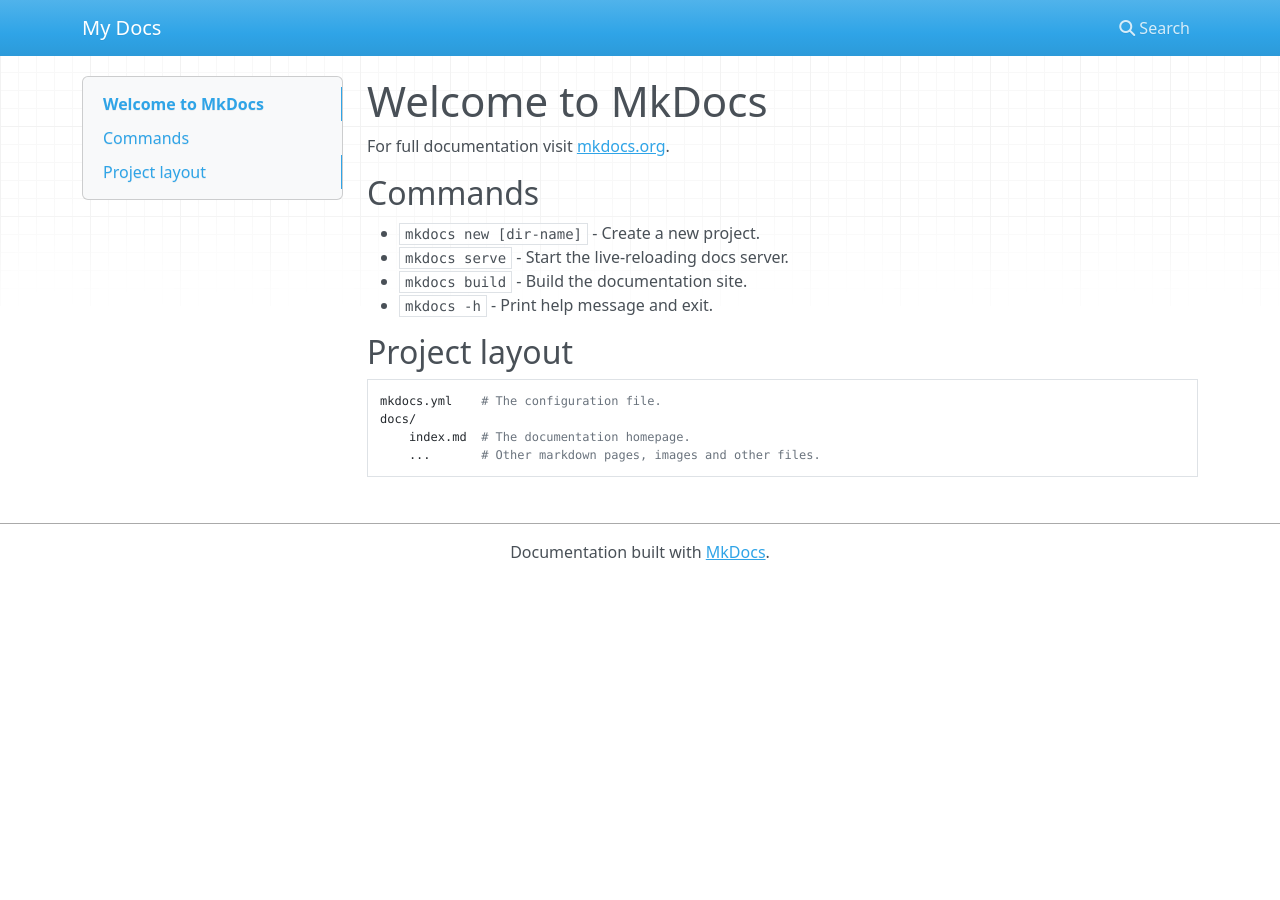
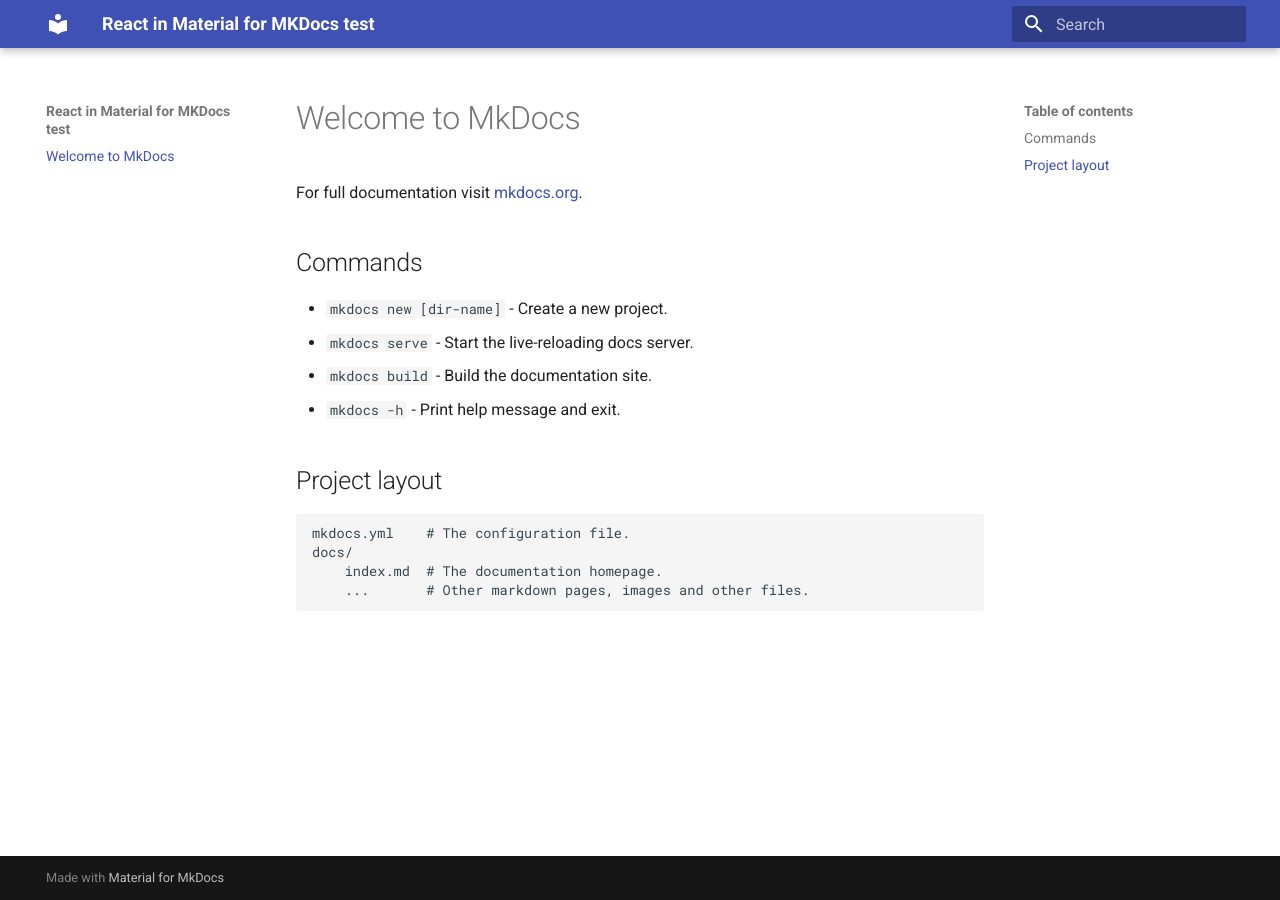
Before and after one commit to Raxxius/react-in-mkdocs-test, an MkDocs documentation site: the page built from docs/index.md, in a window 1280 px wide. Built offline with MkDocs 1.6.1 and Material for MkDocs 9.7.7, drawn with Linux system fonts in a browser that asks for light colours; nearby versions of some CDN libraries.

Commit message:
updated theme and site name

```diff
--- a/mkdocs.yml
+++ b/mkdocs.yml
@@ -1 +1,4 @@
-site_name: My Docs
+site_name: React in Material for MKDocs test
+
+theme:
+  name: material
```
